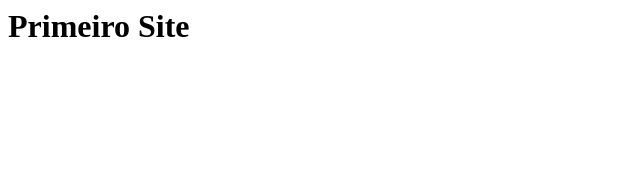
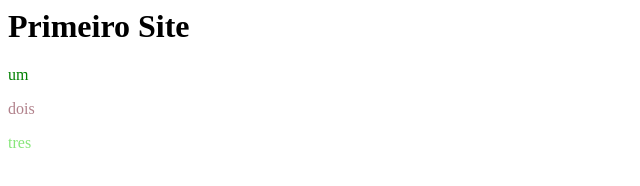
Before and after one commit to RafaelFigueiredo22/PrimeiroSite, a plain HTML site: page index.html in a window 1280 px wide. Shown: the full height of the page, 0-640 px from the left. Drawn offline with Linux system fonts and the light colour scheme.

Commit message:
Adicionando cores

```diff
--- a/index.html
+++ b/index.html
@@ -1,5 +1,18 @@
 <html>
     <body>
         <h1>Primeiro Site</h1>
+
+            <p style="color:green">
+                um
+            </p>
+
+            <p style="color:rgb(100,3,24,0.5);">
+                dois
+            </p>
+
+            <p style="color: #87e67a;">
+            tres
+        </p>
+
     </body>
 </html>
```
